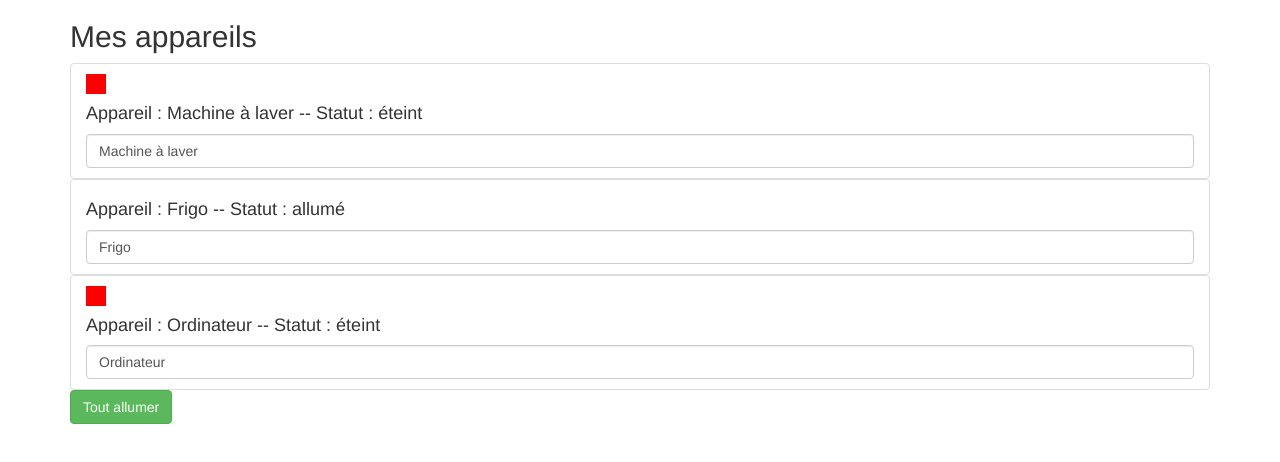
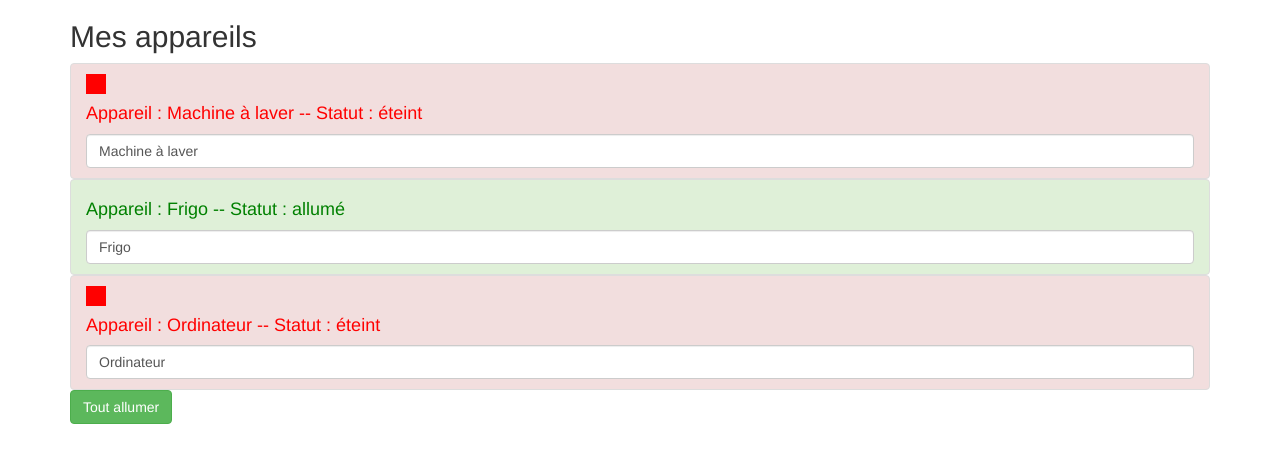
Before and after one commit to MajdiZouari/Angular, an Angular app: page / in a window 1280 px wide. Shown: the top 462 px of the page. Built offline with nearby package versions, Linux system fonts and the light colour scheme.

Commit message:
Les directives par attribut

```diff
--- a/src/app/appareil/appareil.component.html
+++ b/src/app/appareil/appareil.component.html
@@ -1,6 +1,8 @@
-<li class="list-group-item">
+<li [ngClass]="{'list-group-item': true,
+                'list-group-item-success': appareilStatus === 'allumé',
+                'list-group-item-danger': appareilStatus === 'éteint'}">
   <div style="width:20px;height:20px;background-color:red;"
        *ngIf="appareilStatus === 'éteint'"></div>
-  <h4>Appareil : {{ appareilName }} -- Statut : {{ getStatus() }}</h4>
+  <h4 [ngStyle]="{color: getColor()}">Appareil : {{ appareilName }} -- Statut : {{ getStatus() }}</h4>
   <input type="text" class="form-control" [(ngModel)]="appareilName">
 </li>
--- a/src/app/appareil/appareil.component.ts
+++ b/src/app/appareil/appareil.component.ts
@@ -19,4 +19,12 @@
     return this.appareilStatus;
   }
 
+  getColor() {
+    if(this.appareilStatus === 'allumé') {
+      return 'green';
+    } else if(this.appareilStatus === 'éteint') {
+      return 'red';
+    }
+  }
+
 }
```
